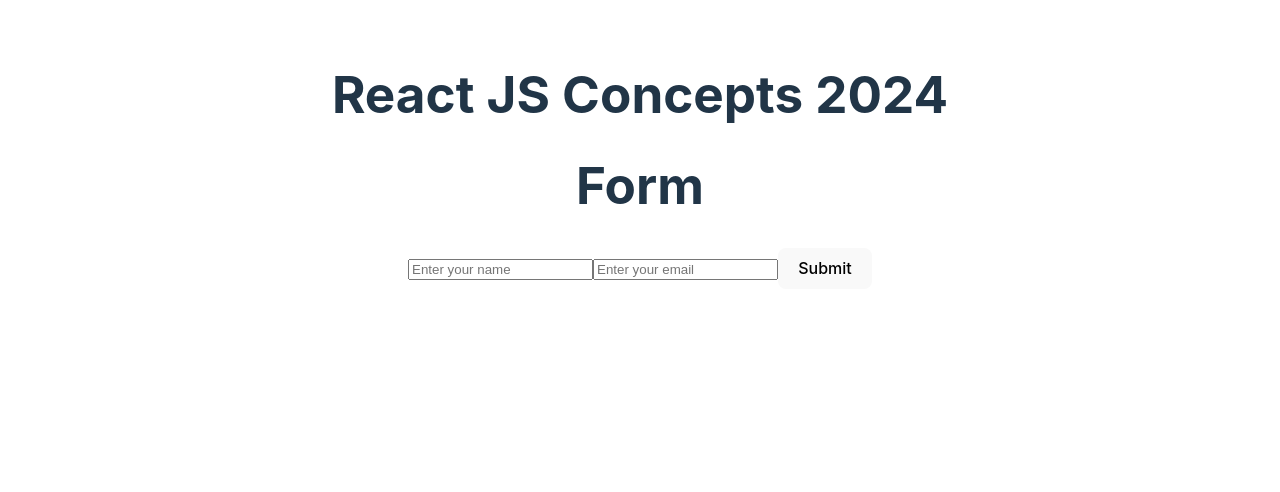
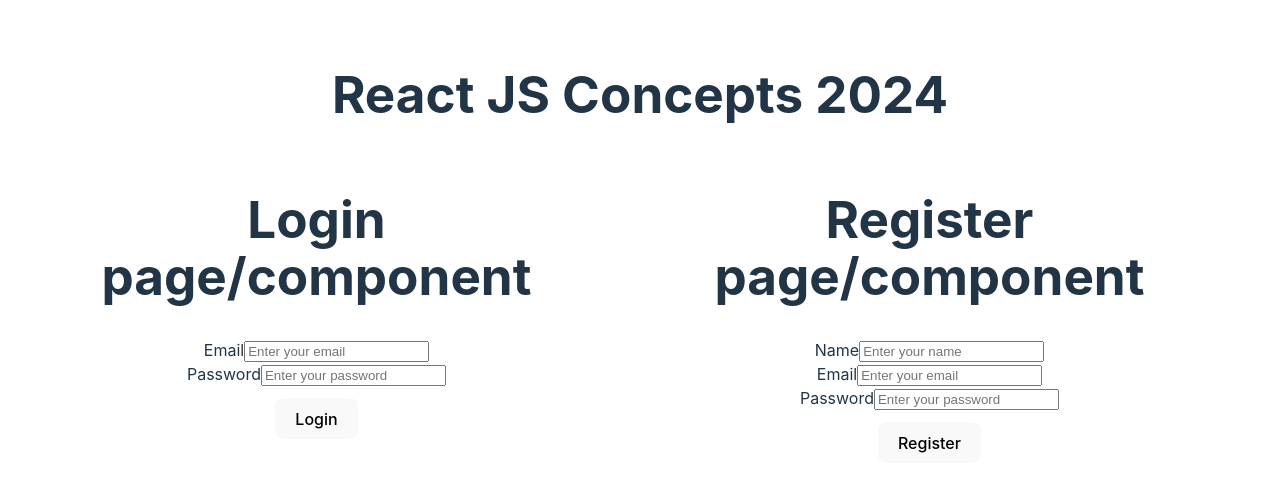
Before and after one commit to IB-ALA/REACT-TUTORIALS, a React (Vite) app in the folder reactjs-concepts-2024/: page / in a window 1280 px wide. Shown: the top 492 px of the page. Built offline with nearby package versions, Linux system fonts and the light colour scheme.

Commit message:
Dynamic form creation.

```diff
--- a/reactjs-concepts-2024/src/App.jsx
+++ b/reactjs-concepts-2024/src/App.jsx
@@ -5,7 +5,9 @@
 import ContextButtonComponent from "./components/context-concept/button";
 import ContextTextComponent from "./components/context-concept/text";
 import FormComponent from "./components/form";
+import LoginComponent from "./components/login";
 import ProductList from "./components/products";
+import RegisterComponent from "./components/register";
 import Users from "./components/users";
 
 const dummyProductData = ["Product 1", "Product 2", "Product 3"];
@@ -32,7 +34,14 @@
       {/* 14 - useReducer */}
       {/* <UseReducerExample /> */}
 
-      <FormComponent />
+      {/* <FormComponent /> */}
+
+      <div style={{ display: "flex", gap: "10px" }}>
+        <LoginComponent />
+        <RegisterComponent />
+
+        {/* assignmen for textarea and select inputs*/}
+      </div>
     </div>
   );
 }
--- /dev/null
+++ b/reactjs-concepts-2024/src/components/common-form/index.jsx
@@ -0,0 +1,57 @@
+import CommonInput from "../common-input";
+
+const formTypes = { INPUT: "input", SELECT: "select", TEXTAREA: "textarea" };
+
+function CommonForm({
+  formControls = [],
+  formData,
+  setFormData,
+  buttonText,
+  onHandleSubmit,
+}) {
+  function renderFormElement(formElement, index) {
+    const { type, label, name, id, placeholder, componentType } = formElement;
+
+    let content = null;
+
+    switch (componentType) {
+      case formTypes.INPUT:
+        content = (
+          <CommonInput
+            key={index}
+            type={type}
+            label={label}
+            name={name}
+            id={id}
+            placeholder={placeholder}
+            value={formData[formElement.name]}
+            onChange={(e) =>
+              setFormData({ ...formData, [e.target.name]: e.target.value })
+            }
+          />
+        );
+        break;
+
+      default:
+        // set a default value
+        break;
+    }
+
+    return content;
+  }
+
+  return (
+    <form onSubmit={onHandleSubmit}>
+      {formControls?.length
+        ? formControls.map((formElement, index) =>
+            renderFormElement(formElement, index)
+          )
+        : null}
+      <div style={{ marginTop: "12px" }}>
+        <button type="submit">{buttonText || "Submit"}</button>
+      </div>
+    </form>
+  );
+}
+
+export default CommonForm;
--- /dev/null
+++ b/reactjs-concepts-2024/src/components/common-input/index.jsx
@@ -0,0 +1,26 @@
+function CommonInput({
+  type,
+  label,
+  name,
+  onChange,
+  id,
+  value,
+  placeholder,
+  index,
+}) {
+  return (
+    <div key={index}>
+      <label htmlFor={name}>{label}</label>
+      <input
+        type={type || "text"}
+        name={name}
+        id={id}
+        placeholder={placeholder || "Enter value here"}
+        value={value}
+        onChange={onChange}
+      />
+    </div>
+  );
+}
+
+export default CommonInput;
--- /dev/null
+++ b/reactjs-concepts-2024/src/components/login/index.jsx
@@ -0,0 +1,32 @@
+import { useState } from "react";
+import { loginFormElements } from "../../config";
+import CommonForm from "../common-form";
+
+const initialFormData = { email: "", password: "" };
+
+function LoginComponent() {
+  const [loginFormData, setLoginFormData] = useState(initialFormData);
+
+  function onHandleSubmit(e) {
+    e.preventDefault();
+
+    // some api & BD logic here
+    console.log("loginFormData: ", loginFormData);
+    setLoginFormData(initialFormData);
+  }
+
+  return (
+    <div>
+      <h1>Login page/component</h1>
+      <CommonForm
+        formData={loginFormData}
+        setFormData={setLoginFormData}
+        formControls={loginFormElements}
+        buttonText={"Login"}
+        onHandleSubmit={onHandleSubmit}
+      />
+    </div>
+  );
+}
+
+export default LoginComponent;
--- /dev/null
+++ b/reactjs-concepts-2024/src/components/register/index.jsx
@@ -0,0 +1,32 @@
+import { useState } from "react";
+import CommonForm from "../common-form";
+import { registerFormElements } from "../../config";
+
+const initialRegisterData = { name: "", email: "", password: "" };
+
+function RegisterComponent() {
+  const [registerFormData, setRegisterFormData] = useState(initialRegisterData);
+
+  function handleRegisterOnSubmit(e) {
+    e.preventDefault();
+
+    // some api & BD logic here
+    console.log("registerFormData: ", registerFormData);
+    setRegisterFormData(initialRegisterData);
+  }
+
+  return (
+    <div>
+      <h1>Register page/component</h1>
+      <CommonForm
+        formControls={registerFormElements}
+        formData={registerFormData}
+        setFormData={setRegisterFormData}
+        buttonText={"Register"}
+        onHandleSubmit={handleRegisterOnSubmit}
+      />
+    </div>
+  );
+}
+
+export default RegisterComponent;
--- /dev/null
+++ b/reactjs-concepts-2024/src/config/index.js
@@ -0,0 +1,45 @@
+export const loginFormElements = [
+  {
+    type: "email",
+    label: "Email",
+    name: "email",
+    id: "email",
+    placeholder: "Enter your email",
+    componentType: "input",
+  },
+  {
+    type: "password",
+    label: "Password",
+    name: "password",
+    id: "password",
+    placeholder: "Enter your password",
+    componentType: "input",
+  },
+];
+
+export const registerFormElements = [
+  {
+    type: "text",
+    label: "Name",
+    name: "name",
+    id: "reg-name",
+    placeholder: "Enter your name",
+    componentType: "input",
+  },
+  {
+    type: "email",
+    label: "Email",
+    name: "email",
+    id: "reg-email",
+    placeholder: "Enter your email",
+    componentType: "input",
+  },
+  {
+    type: "password",
+    label: "Password",
+    name: "password",
+    id: "reg-password",
+    placeholder: "Enter your password",
+    componentType: "input",
+  },
+];
```
